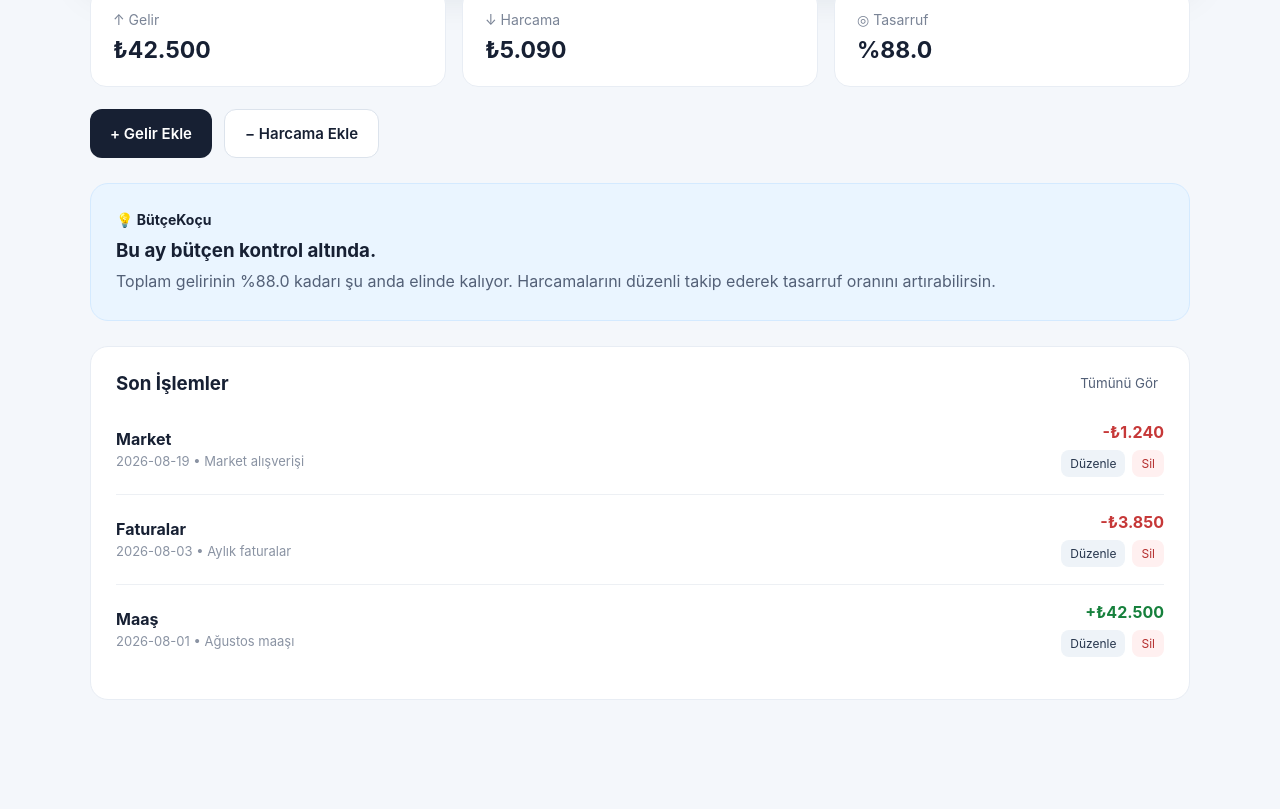
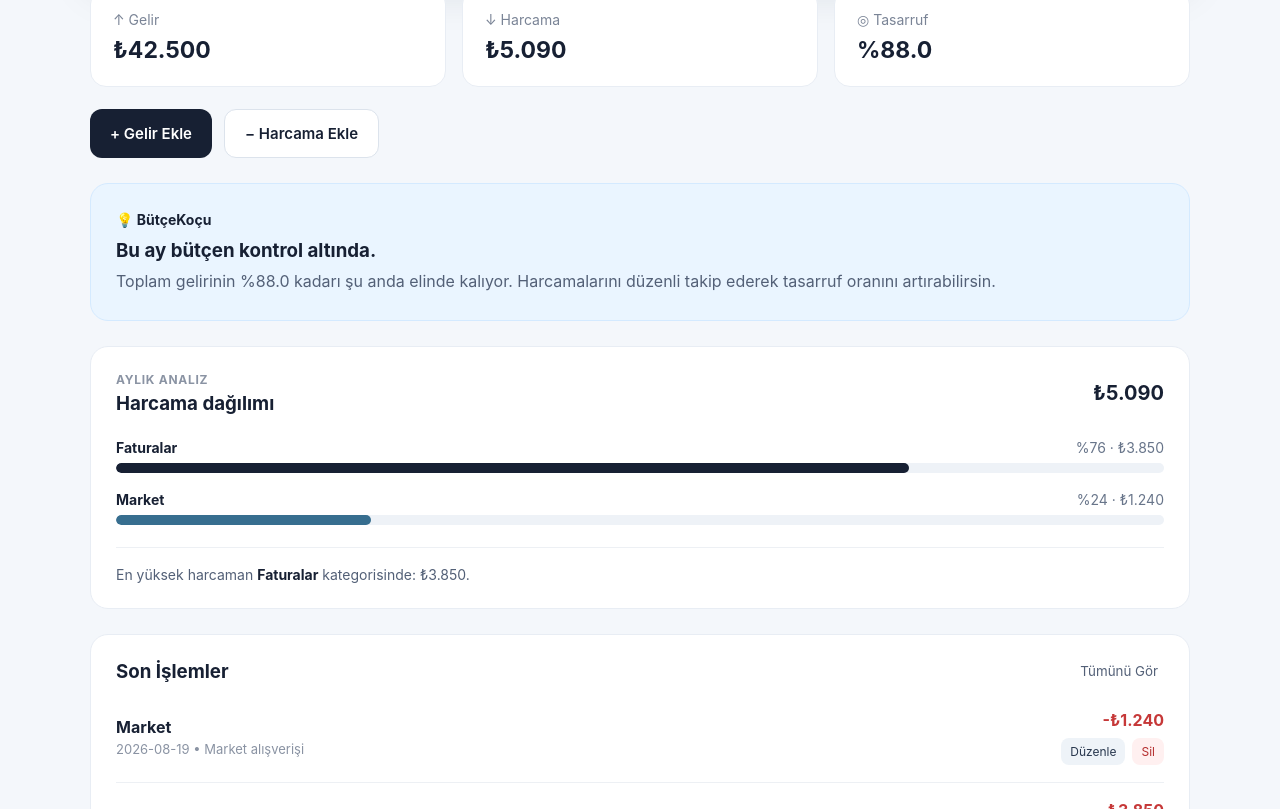
Before and after one commit to ahmet58aa-ai/butce-kocu, a React (Vite) app: page / in a window 1280 px wide. Shown: the part 410-1219 px from the top of the page. Before the commit the page ends 1190 px from the top, so only its background shows below. Built offline with nearby package versions, Linux system fonts and the light colour scheme.

Commit message:
feat: add expense category analysis

```diff
--- a/src/App.css
+++ b/src/App.css
@@ -190,6 +190,94 @@ main {
   margin: 0;
   color: #536077;
   line-height: 1.6;
+}
+
+.expense-analysis {
+  background: white;
+  border: 1px solid #e8edf4;
+  border-radius: 18px;
+  padding: 25px;
+  margin: 25px 0;
+}
+
+.expense-analysis .section-title {
+  margin-bottom: 24px;
+}
+
+.expense-analysis .section-title strong {
+  font-size: 20px;
+}
+
+.section-eyebrow {
+  margin: 0 0 5px;
+  color: #8a93a3;
+  font-size: 12px;
+  font-weight: 700;
+  letter-spacing: 0.06em;
+  text-transform: uppercase;
+}
+
+.category-chart {
+  display: flex;
+  flex-direction: column;
+  gap: 18px;
+}
+
+.category-meta {
+  display: flex;
+  justify-content: space-between;
+  gap: 16px;
+  margin-bottom: 7px;
+  font-size: 14px;
+}
+
+.category-meta span:first-child {
+  font-weight: 700;
+}
+
+.category-meta span:last-child {
+  color: #68758a;
+  text-align: right;
+}
+
+.category-track {
+  height: 10px;
+  overflow: hidden;
+  border-radius: 999px;
+  background: #eef2f7;
+}
+
+.category-bar {
+  height: 100%;
+  min-width: 4px;
+  border-radius: inherit;
+}
+
+.category-bar-1 { background: #172033; }
+.category-bar-2 { background: #376e8f; }
+.category-bar-3 { background: #4f8d72; }
+.category-bar-4 { background: #d18b47; }
+.category-bar-5 { background: #8a6ca8; }
+
+.analysis-note {
+  margin: 22px 0 0;
+  padding-top: 18px;
+  border-top: 1px solid #edf0f4;
+  color: #536077;
+  font-size: 14px;
+}
+
+.analysis-note strong {
+  color: #172033;
+}
+
+.analysis-empty {
+  padding: 20px;
+  border-radius: 12px;
+  background: #f5f7fa;
+  color: #7a8496;
+  text-align: center;
+  font-size: 14px;
 }
 
 .transactions {
@@ -465,4 +553,13 @@ main {
   .transaction-right {
     min-width: 110px;
   }
+
+  .expense-analysis .section-title,
+  .category-meta {
+    align-items: flex-start;
+  }
+
+  .expense-analysis .section-title {
+    gap: 12px;
+  }
 }
--- a/src/App.jsx
+++ b/src/App.jsx
@@ -74,6 +74,23 @@ function App() {
       .filter((item) => item.type === 'expense')
       .reduce((sum, item) => sum + item.amount, 0)
   }, [monthlyTransactions])
+
+  const expenseBreakdown = useMemo(() => {
+    const categoryTotals = monthlyTransactions
+      .filter((item) => item.type === 'expense')
+      .reduce((totals, item) => {
+        totals[item.category] = (totals[item.category] || 0) + item.amount
+        return totals
+      }, {})
+
+    return Object.entries(categoryTotals)
+      .map(([category, amount]) => ({
+        category,
+        amount,
+        percentage: totalExpense > 0 ? (amount / totalExpense) * 100 : 0,
+      }))
+      .sort((a, b) => b.amount - a.amount)
+  }, [monthlyTransactions, totalExpense])
 
   const balance = totalIncome - totalExpense
 
@@ -269,6 +286,57 @@ function App() {
           </p>
         </section>
 
+        <section className="expense-analysis">
+          <div className="section-title">
+            <div>
+              <p className="section-eyebrow">Aylık analiz</p>
+              <h3>Harcama dağılımı</h3>
+            </div>
+
+            <strong>{formatMoney(totalExpense)}</strong>
+          </div>
+
+          {expenseBreakdown.length > 0 ? (
+            <>
+              <div className="category-chart">
+                {expenseBreakdown.map((item, index) => (
+                  <div className="category-row" key={item.category}>
+                    <div className="category-meta">
+                      <span>{item.category}</span>
+                      <span>
+                        %{item.percentage.toFixed(0)} · {formatMoney(item.amount)}
+                      </span>
+                    </div>
+
+                    <div
+                      className="category-track"
+                      role="progressbar"
+                      aria-label={`${item.category} harcaması`}
+                      aria-valuenow={Math.round(item.percentage)}
+                      aria-valuemin="0"
+                      aria-valuemax="100"
+                    >
+                      <div
+                        className={`category-bar category-bar-${(index % 5) + 1}`}
+                        style={{ width: `${item.percentage}%` }}
+                      />
+                    </div>
+                  </div>
+                ))}
+              </div>
+
+              <p className="analysis-note">
+                En yüksek harcaman <strong>{expenseBreakdown[0].category}</strong>
+                {' '}kategorisinde: {formatMoney(expenseBreakdown[0].amount)}.
+              </p>
+            </>
+          ) : (
+            <div className="analysis-empty">
+              Bu ay gider eklediğinde kategori dağılımını burada göreceksin.
+            </div>
+          )}
+        </section>
+
         <section className="transactions">
           <div className="section-title">
             <h3>Son İşlemler</h3>
```
